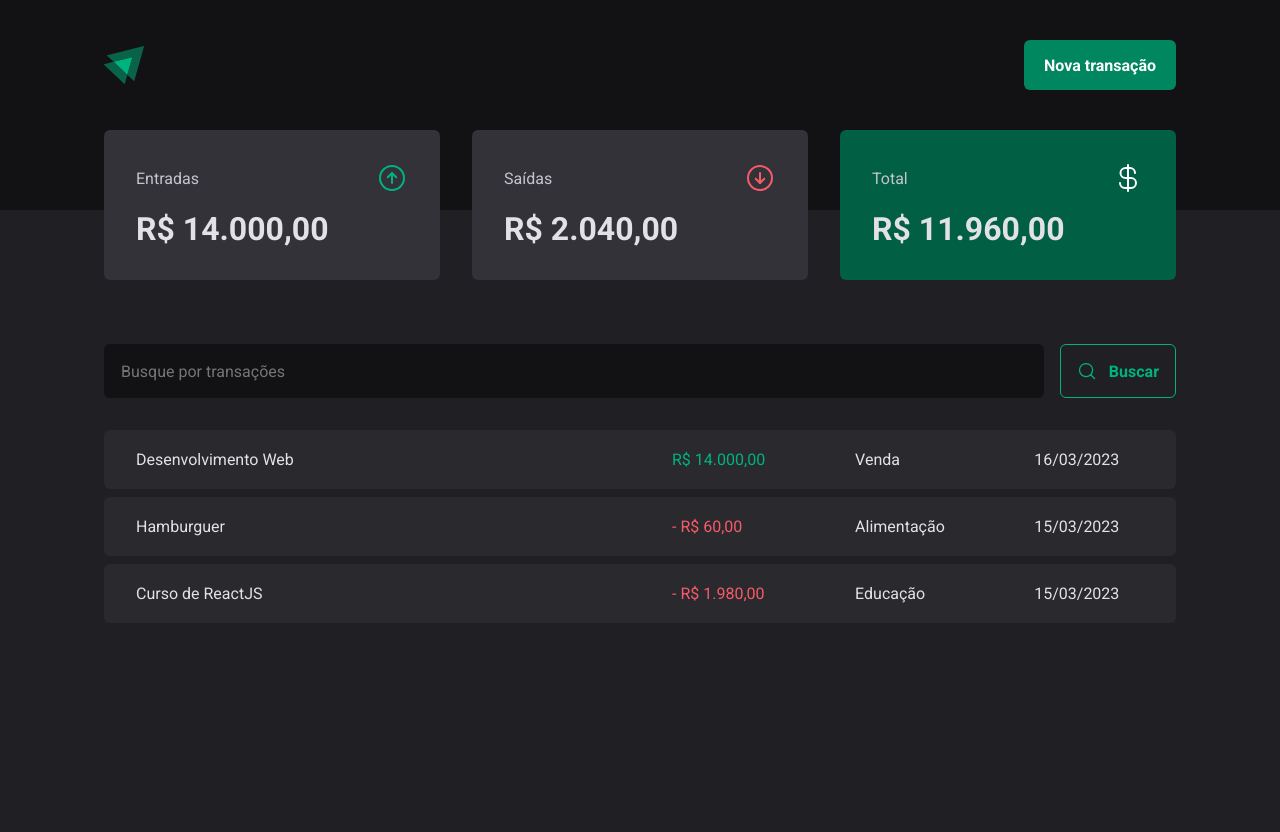
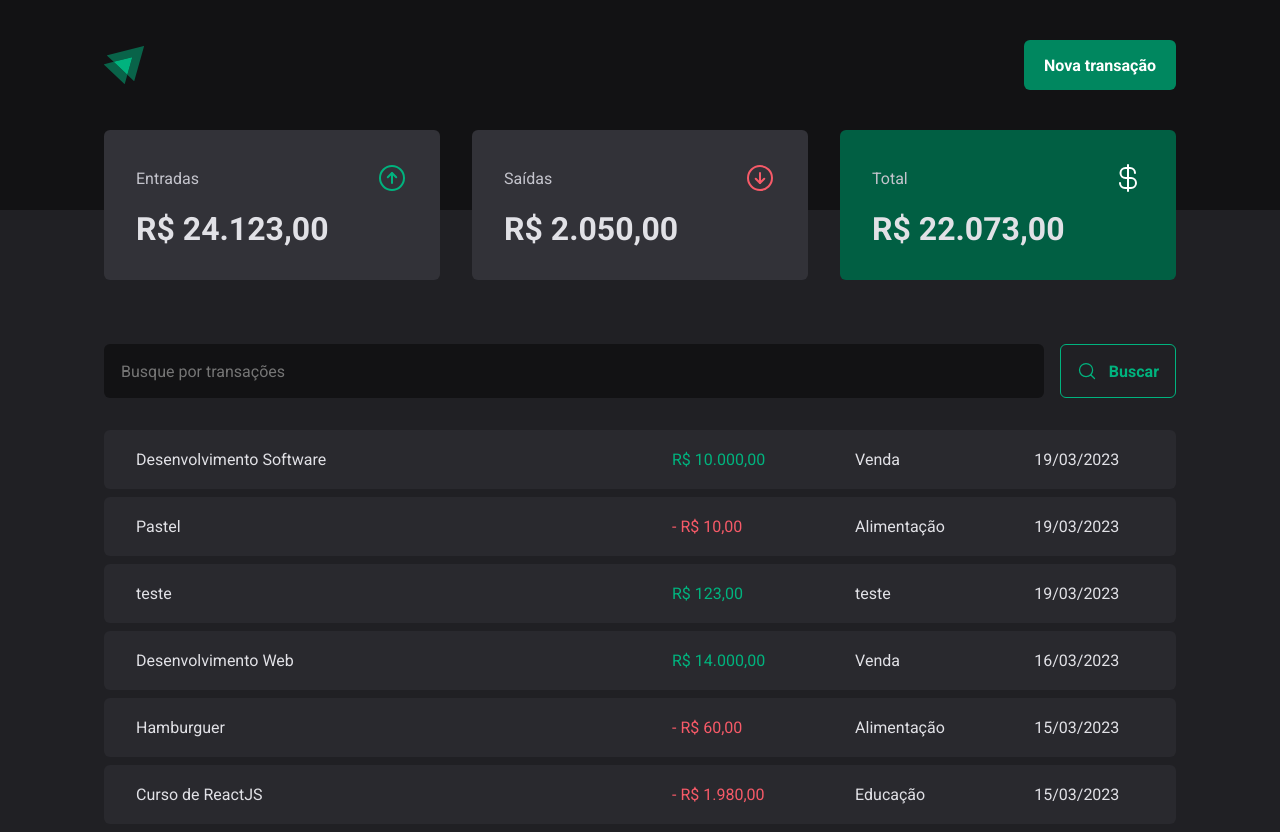
Before and after one commit to CaioScatolino/dt-money, a React (Vite) app: page / in a window 1280 px wide. Before the commit the page ends 800 px from the top, so only its background shows below. Built offline with nearby package versions, Linux system fonts and the light colour scheme; data requests are answered from the project's data file.

Commit message:
modal transaction => inserindo dados no server

```diff
--- a/server.json
+++ b/server.json
@@ -23,6 +23,30 @@
       "category": "Educação",
       "price": 1980,
       "createdAt": "2023-03-15T12:04:48.555Z"
+    },
+    {
+      "description": "teste",
+      "category": "teste",
+      "price": 123,
+      "type": "income",
+      "createdAt": "2023-03-19T21:09:05.292Z",
+      "id": 4
+    },
+    {
+      "description": "Pastel",
+      "category": "Alimentação",
+      "price": 10,
+      "type": "outcome",
+      "createdAt": "2023-03-19T21:16:44.845Z",
+      "id": 5
+    },
+    {
+      "description": "Desenvolvimento Software",
+      "category": "Venda",
+      "price": 10000,
+      "type": "income",
+      "createdAt": "2023-03-19T21:29:43.109Z",
+      "id": 6
     }
   ]
 }
--- a/src/components/NewTransactionModal/index.tsx
+++ b/src/components/NewTransactionModal/index.tsx
@@ -1,8 +1,10 @@
 import { zodResolver } from '@hookform/resolvers/zod'
 import * as Dialog from '@radix-ui/react-dialog'
 import { ArrowCircleDown, ArrowCircleUp, X } from 'phosphor-react'
+import { useContext } from 'react'
 import { useForm, Controller } from 'react-hook-form'
 import * as z from 'zod'
+import { TransactionContext } from '../../contexts/TransactionsContext'
 import {
   CloseButton,
   Content,
@@ -21,8 +23,10 @@
 type NewTransactionFormInputs = z.infer<typeof newTransactionFormSchema>
 
 export function NewTransactionModal() {
+  const { createTransaction } = useContext(TransactionContext)
   const {
     control,
+    reset,
     register,
     handleSubmit,
     formState: { isSubmitting },
@@ -35,7 +39,16 @@
 
   async function handleCreateNewTransaction(data: NewTransactionFormInputs) {
     await new Promise((resolve) => setTimeout(resolve, 2000))
-    console.log(data)
+
+    const { category, description, price, type } = data
+    await createTransaction({
+      category,
+      description,
+      price,
+      type,
+    })
+
+    reset()
   }
 
   return (
@@ -70,7 +83,6 @@
               control={control}
               name="type"
               render={({ field }) => {
-                console.log(field)
                 return (
                   <TransactionType
                     onValueChange={field.onChange}
--- a/src/contexts/TransactionsContext.tsx
+++ b/src/contexts/TransactionsContext.tsx
@@ -10,9 +10,17 @@
   createdAt: string
 }
 
+interface CreateTransactionInput {
+  description: string
+  price: number
+  category: string
+  type: 'income' | 'outcome'
+}
+
 interface TransactionContextType {
   transactions: TransactionsProps[]
   fetchTransactions: (query?: string) => Promise<void>
+  createTransaction: (data: CreateTransactionInput) => Promise<void>
 }
 
 interface TransactionsProviderProps {
@@ -27,17 +35,36 @@
   async function fetchTransactions(query?: string) {
     const response = await api.get('transactions', {
       params: {
+        _sort: 'createdAt',
+        _order: 'desc',
         q: query,
       },
     })
     setTransactions(response.data)
   }
 
+  async function createTransaction(data: CreateTransactionInput) {
+    const { category, description, price, type } = data
+
+    const response = await api.post('transactions', {
+      description,
+      category,
+      price,
+      type,
+      createdAt: new Date(),
+      // ou usar ...data,
+    })
+
+    setTransactions((state) => [response.data, ...transactions])
+  }
+
   useEffect(() => {
     fetchTransactions()
   }, [])
   return (
-    <TransactionContext.Provider value={{ transactions, fetchTransactions }}>
+    <TransactionContext.Provider
+      value={{ transactions, fetchTransactions, createTransaction }}
+    >
       {children}
     </TransactionContext.Provider>
   )
```
